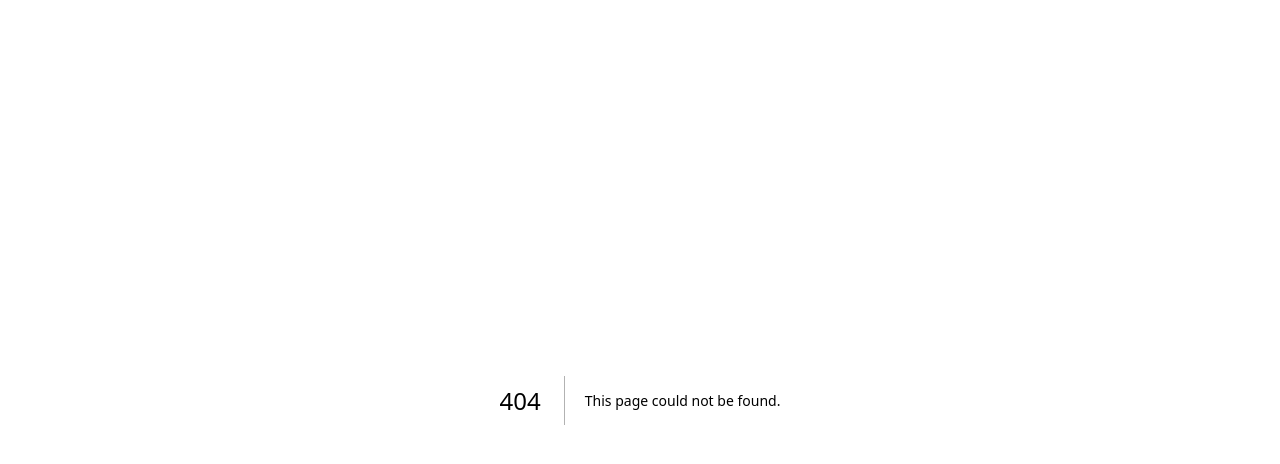
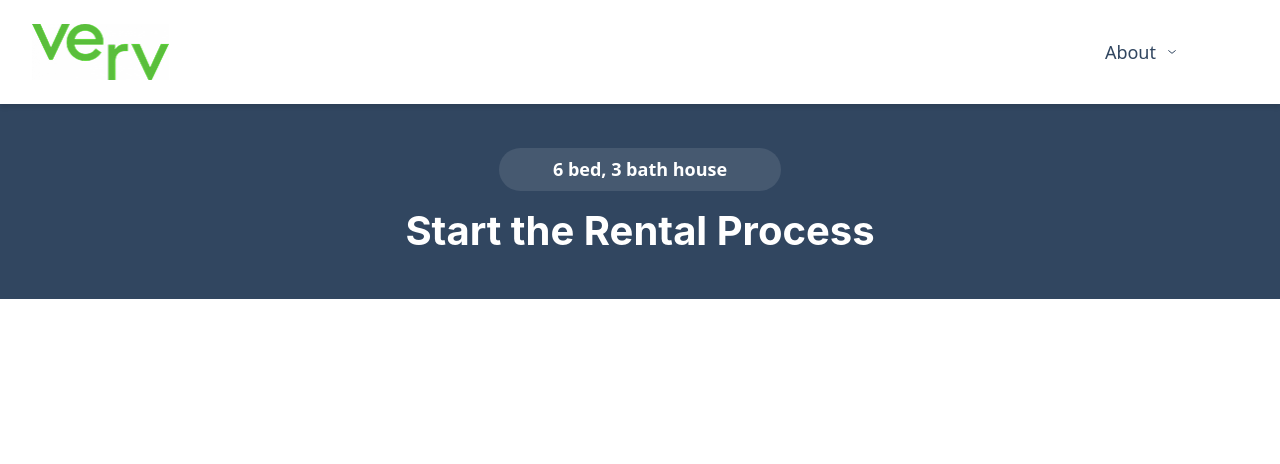
Before and after one commit to jhsayem94/verv-pages, a Next.js app: page /rental-process in a window 1280 px wide. Before the commit this address had no page. Shown: the top 464 px of the page. Built offline with nearby package versions, Linux system fonts and the light colour scheme.

Commit message:
Rental process Page start

```diff
--- /dev/null
+++ b/src/allComponent/RentalProcess/RentalProcess.jsx
@@ -0,0 +1,17 @@
+import React from 'react';
+
+const RentalProcess = () => {
+    return (
+        <div>
+            <div className='bg-[#314660] flex justify-center py-11'>
+                <div className='grid grid-cols-1 justify-center gap-y-4'>
+                <h4 className='w-3/5 p-2 mx-auto bg-white/10 rounded-[32px] text-center text-white text-[18px] font-semibold ' >6 bed, 3 bath house</h4>
+                <h1 className="justify-start text-white text-[40px] font-bold font-['Inter'] leading-[48px]">Start the Rental Process</h1>
+                </div>
+            </div>
+
+        </div>
+    );
+};
+
+export default RentalProcess;
--- a/src/allComponent/Shared/Navber/Navber.jsx
+++ b/src/allComponent/Shared/Navber/Navber.jsx
@@ -29,10 +29,10 @@ const Navbar = () => {
   };
 
   return (
-    <nav className="py-6 bg-white shadow-[0px_4px_4px_rgba(0,0,0,0.10)] hidden md:block sticky top-0 z-20">
-      <div className="w-[1216px] m-auto flex justify-between items-center text-[#314660]">
+    <nav className="py-6 bg-white shadow-[0px_4px_4px_rgba(0,0,0,0.10)]  md:block sticky top-0 z-20">
+      <div className="lg:w-[1216px] w-96 m-auto flex justify-between items-center text-[#314660]">
         <Link href="/">
-          <Image src={logo} width={137.951} alt="verv logo" />
+          <Image src={logo}  className="lg:w-[137px] w-4/5"  alt="verv logo" />
         </Link>
         <div className="text-lg flex justify-end items-center gap-14">
           <div className="font-medium">
@@ -78,14 +78,17 @@ const Navbar = () => {
                   </DropdownMenuTrigger>
                   <DropdownMenuContent className="w-36">
                     <DropdownMenuGroup>
-                      <Link href="/aboutlandlord">
+                      <Link href="/about-landlord">
                         <DropdownMenuItem>About Landlord</DropdownMenuItem>
                       </Link>
-                      <Link href="/vervpricing">
+                      <Link href="/verv-pricing">
                         <DropdownMenuItem>Verv Pricing</DropdownMenuItem>
                       </Link>
-                      <Link href="/createprofile">
+                      <Link href="/create-profile">
                         <DropdownMenuItem>Create Profile</DropdownMenuItem>
+                      </Link>
+                      <Link href="/rental-process">
+                        <DropdownMenuItem>Rental Process</DropdownMenuItem>
                       </Link>
                     </DropdownMenuGroup>
                   </DropdownMenuContent>
--- /dev/null
+++ b/src/app/(withCommonLayout)/rental-process/page.jsx
@@ -0,0 +1,12 @@
+import RentalProcess from '@/allComponent/RentalProcess/RentalProcess';
+import React from 'react';
+
+const page = () => {
+    return (
+        <div>
+            <RentalProcess></RentalProcess>
+        </div>
+    );
+};
+
+export default page;
```
Also changed, not shown: src/app/(withCommonLayout)/about-landlord/page.jsx (renamed from src/app/(withCommonLayout)/aboutlandlord/page.jsx), src/app/(withCommonLayout)/create-profile/page.jsx (renamed from src/app/(withCommonLayout)/createprofile/page.jsx), src/app/(withCommonLayout)/verv-pricing/page.jsx (renamed from src/app/(withCommonLayout)/vervpricing/page.jsx).
